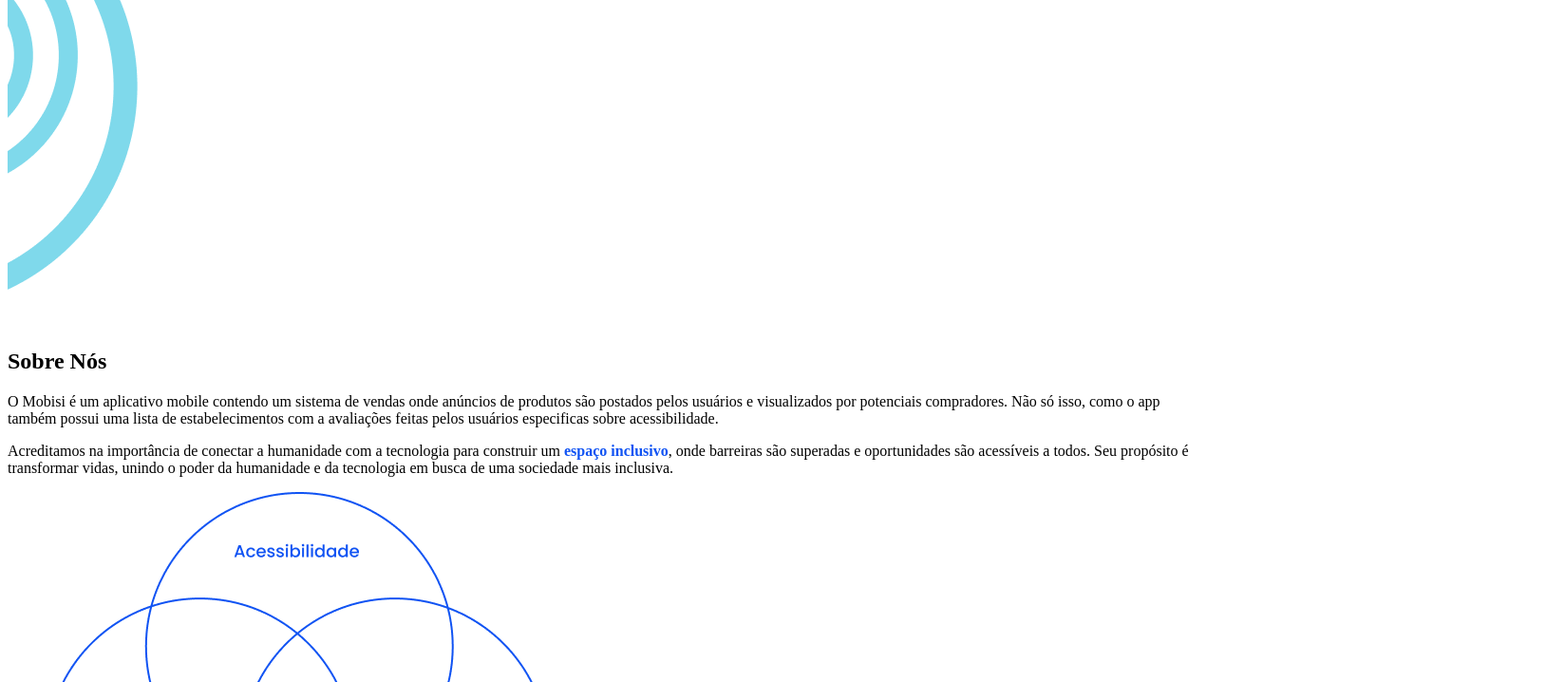
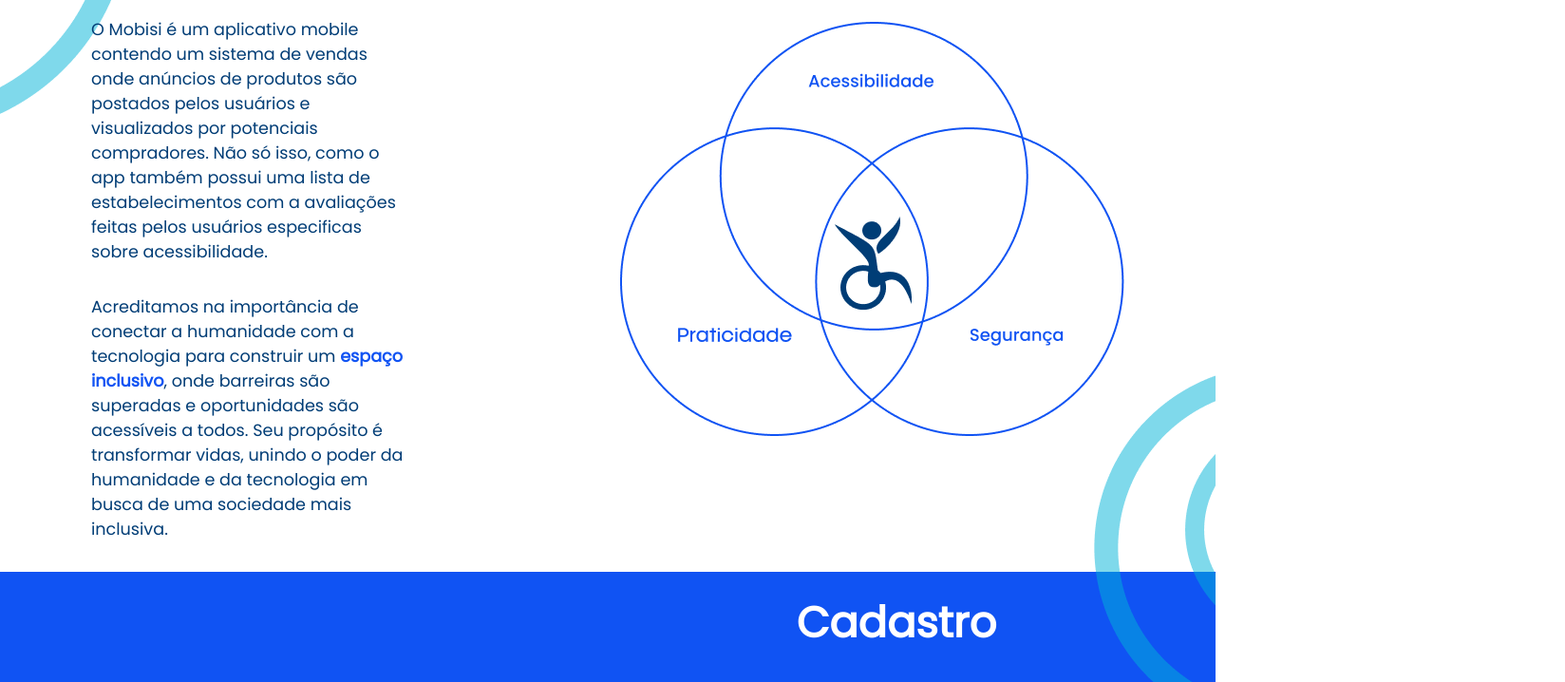
Before and after one commit to Mobisi/Landing_Page, a plain HTML site: page index.html in a window 1280 px wide. Shown: the part 745-1463 px from the top of the page at 95% size, 1648 px wide, since content can reach past the window. Drawn offline with Linux system fonts and the light colour scheme.

Commit message:
mudando o import

```diff
--- a/assets/style/styles.css
+++ b/assets/style/styles.css
@@ -1,23 +1,6 @@
 @font-face {
     font-family: 'Poppins';
-    src: url('../fonts/Poppins-Regular.ttf') format('woff2'),
-    url('../fonts/Poppins-Black.ttf') format('woff2'),
-    url('../fonts/Poppins-BlackItalic.ttf') format('woff2'),
-    url('../fonts/Poppins-Bold.ttf') format('woff2'),
-    url('../fonts/Poppins-BoldItalic.ttf') format('woff2'),
-    url('../fonts/Poppins-ExtraBold.ttf') format('woff2'),
-    url('../fonts/Poppins-ExtraBoldItalic.ttf') format('woff2'),
-    url('../fonts/Poppins-ExtraLight.ttf') format('woff2'),
-    url('../fonts/Poppins-ExtraLightItalic.ttf') format('woff2'),
-    url('../fonts/Poppins-Italic.ttf') format('woff2'),
-    url('../fonts/Poppins-Light.ttf') format('woff2'),
-    url('../fonts/Poppins-LightItalic.ttf') format('woff2'),
-    url('../fonts/Poppins-Medium.ttf') format('woff2'),
-    url('../fonts/Poppins-MediumItalic.ttf') format('woff2'),
-    url('../fonts/Poppins-SemiBold.ttf') format('woff2'),
-    url('../fonts/Poppins-SemiBoldItalic.ttf') format('woff2'),
-    url('../fonts/Poppins-Thin.ttf') format('woff2'),
-    url('../fonts/Poppins-ThinItalic.ttf') format('woff2');
+    src: url('../fonts/Poppins-Regular.ttf') format('woff2');
 }
 
 *{
--- a/index.html
+++ b/index.html
@@ -4,7 +4,7 @@
     <meta charset="UTF-8">
     <meta name="viewport" content="width=device-width, initial-scale=1.0">
     <title>Conheça o Mobisi!</title>
-    <link rel="stylesheet" type="text/css" href="./assets//style/styles.css">
+    <link rel="stylesheet" type="text/css" href="./assets/style/styles.css">
 </head>
 <body>
     <img src="./assets/3rings.png" alt="Style Ring" id="ThreeRings">
```
